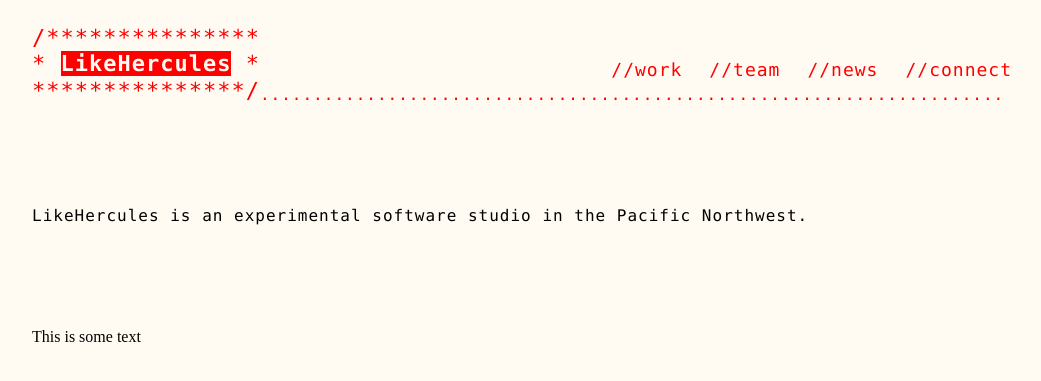
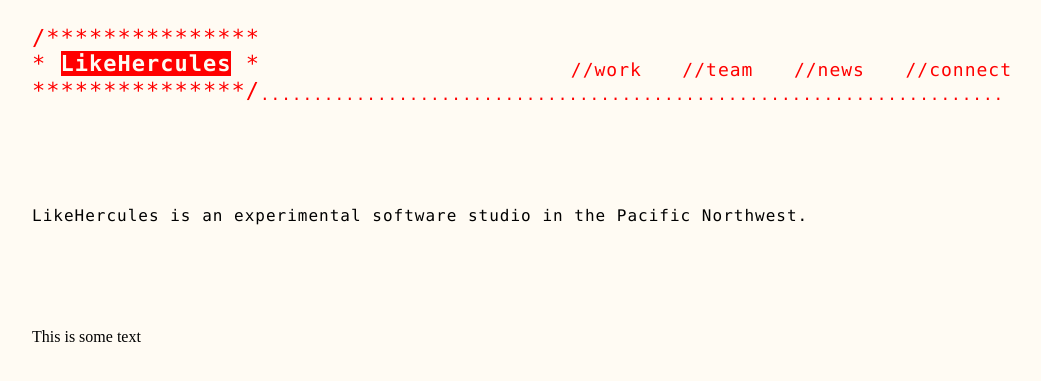
Before and after one commit to LikeHercules/likehercules.github.io, a Jekyll site: the page built from index.markdown, in a window 1280 px wide. Shown: the top 381 px of the page, without its empty margins (118-1159 px from the left). Built offline with Jekyll 4.4.1, drawn with Linux system fonts in a browser that asks for light colours.

Commit message:
adjust header link margin

```diff
--- a/css/main.css
+++ b/css/main.css
@@ -104,7 +104,7 @@ ul#page-nav-links {
 }
 
 li.page-nav-link{
-	margin-right: 1.5em;
+	margin-right: 2.25em;
 	font-size: 18px;
 }
 
```
